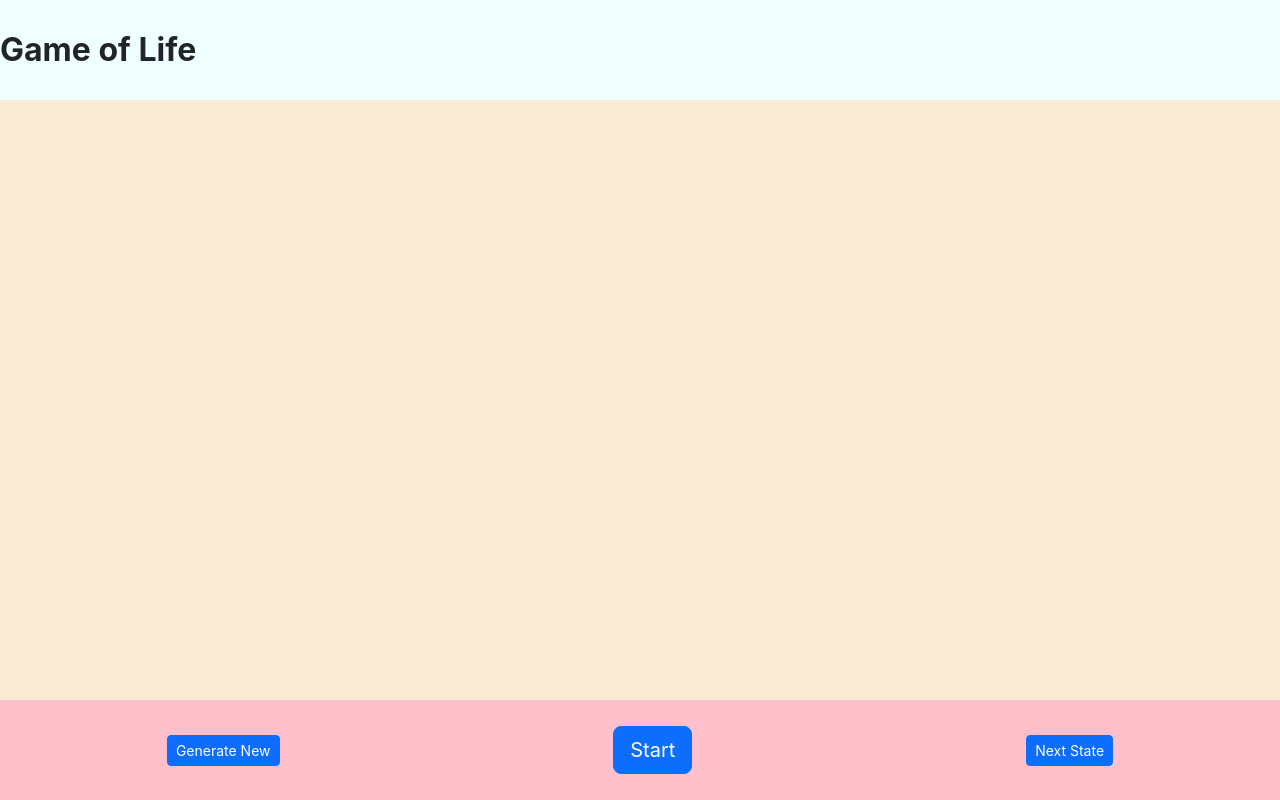
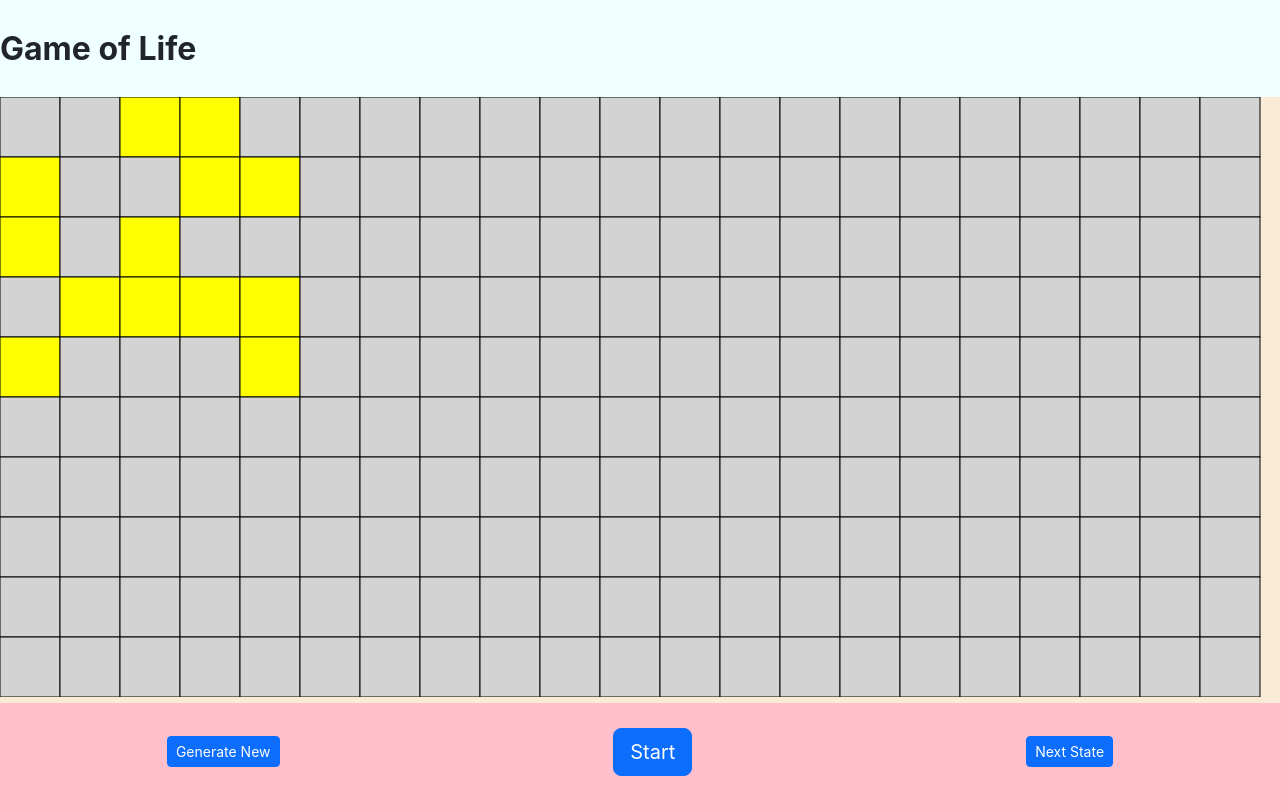
Before and after one commit to learningreac/game_of_life, a React (Create React App) app: page / in a window 1280 px wide. Built offline with nearby package versions, Linux system fonts and the light colour scheme.

Commit message:
render canvas based on the container div dimension

```diff
--- a/src/App.js
+++ b/src/App.js
@@ -1,21 +1,39 @@
 
-import { useState } from 'react';
+import { useEffect, useState, useRef } from 'react';
 import './App.css';
 import Canvas from './components/Canvas';
 import FooterMenu from './components/FooterMenu';
 import { generateStore, gameOfLife } from './store';
 
 function App() {
-  const width = window.innerWidth;
-  const height = window.innerHeight;
-  const grid_size = Math.min(window.innerWidth, window.innerHeight * 0.9) / 10;
-  const cols = Math.floor(width / grid_size);
-  const rows = Math.floor(height * 0.9 / grid_size);
+  const [start, setStart] = useState(false);
+  const [width, setWidth] = useState(0);
+  const [height, setHeight] = useState(0);
+  const [grid_size, setGridSize] = useState(1)
+  const [cols, setCols] = useState(0)
+  const [rows, setRows] = useState(0)
+
   // console.log(width, height, grid_size, rows, cols);
 
-  const g_store = generateStore(rows, cols);
+  const g_store = generateStore(rows, cols) ;
   const [board, setBoard] = useState(g_store);
-  const [start, setStart] = useState(false);
+
+
+  const canvasContainerRef = useRef(null);
+  useEffect(() => {
+    const canContainer = canvasContainerRef.current;
+    setWidth(canContainer.clientWidth);
+    setHeight(canContainer.clientHeight);
+    let size = Math.min(canContainer.clientWidth, canContainer.clientHeight) / 10;
+    setGridSize(size);
+    let c = Math.floor(canContainer.clientWidth / size);
+    let r = Math.floor(canContainer.clientHeight / size)
+    setCols(c)
+    setRows(r)
+    const g_store = generateStore(r, c) ;
+    setBoard(g_store)
+  },[])
+
 
   const handleNextClick = () => {
     let newBoard = gameOfLife(board);
@@ -41,8 +59,8 @@ function App() {
       <header>
         <strong>Game of Life</strong>
       </header>
-      <div id='main'>
-        {/* <Canvas board={board} grid_size={grid_size} rows={rows} cols={cols} /> */}
+      <div id='main' ref={canvasContainerRef}>
+        <Canvas board={board} grid_size={grid_size} rows={rows} cols={cols} width={width} height={height}/>
       </div>
       <div id='footer'>
         <FooterMenu handleNextClick={handleNextClick} handleGenerateClick={handleGenerateClick} handleStartClick={handleStartClick} />
--- a/src/components/Canvas.jsx
+++ b/src/components/Canvas.jsx
@@ -4,13 +4,13 @@ import React, { useEffect, useRef } from 'react'
 
 const Canvas = (props) => {
   const canvasRef = useRef(null);
-  const { board, grid_size, rows, cols } = props;
+  const { board, grid_size, rows, cols, width, height } = props;
 
   useEffect(() => {
     const canvas = canvasRef.current;
     const ctx = canvas.getContext('2d');
-    canvas.width = window.innerWidth;
-    canvas.height = window.innerHeight * 0.9;
+    canvas.width = width;
+    canvas.height = height;
 
     const draw = (ctx, board) => {
       for (let i = 0; i < rows; i++) {
--- a/src/store.js
+++ b/src/store.js
@@ -1,5 +1,6 @@
 // generate store
 export const generateStore = (m,n) => {
+    if(m===0 || n === 0) return null;
     let store = new Array(m).fill(0)
                             .map(item => new Array(n).fill(0))
 
```
